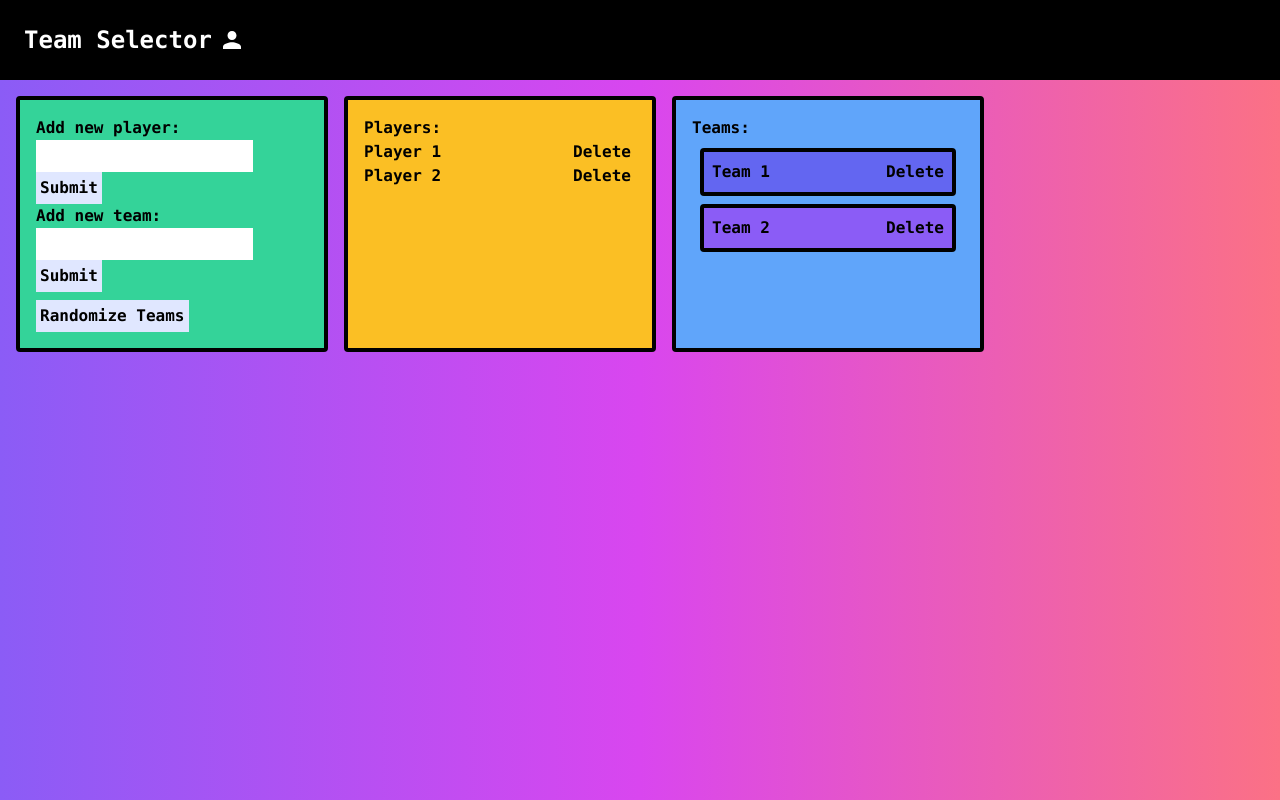
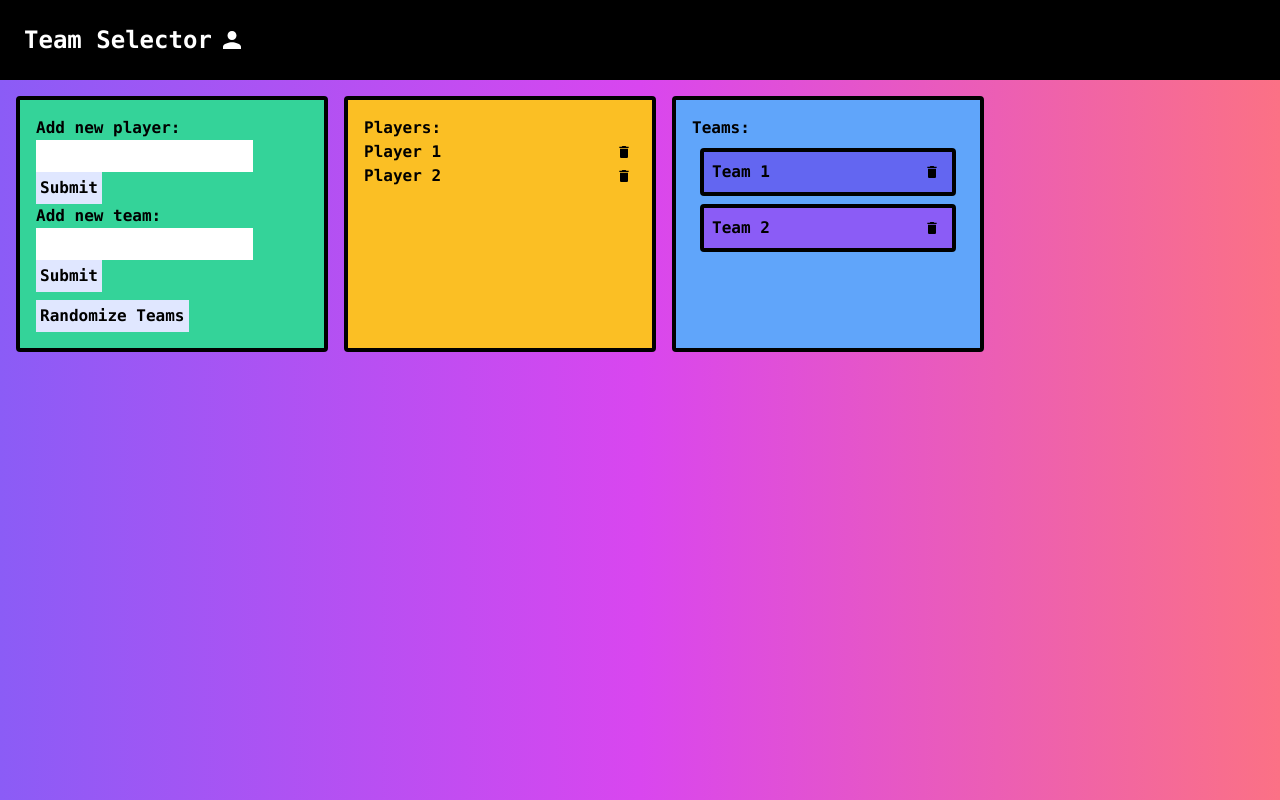
Before and after one commit to Saiyan-God/team-selector-app, a React (Create React App) app: page / in a window 1280 px wide. Built offline with nearby package versions, Linux system fonts and the light colour scheme.

Commit message:
Turn delete button into its own component

```diff
--- /dev/null
+++ b/src/DeleteButton.tsx
@@ -0,0 +1,25 @@
+
+import { MdDelete } from 'react-icons/md';
+
+export interface DeleteButtonType {
+    onClick?: React.MouseEventHandler<HTMLButtonElement>
+    className?: string
+}
+
+export default function DeleteButton({
+    onClick,
+    className,
+}: DeleteButtonType) {
+
+    const buttonClassName = `${className || ''} hover:bg-indigo-100 hover:rounded flex place-content-center items-center px-1`
+    return (
+        <>
+        <button
+            className={buttonClassName}
+            onClick={onClick}
+        >
+            <MdDelete/>
+        </button>
+        </>
+    )
+}
--- a/src/PlayerPanel.tsx
+++ b/src/PlayerPanel.tsx
@@ -1,6 +1,7 @@
 import { Player } from "./types/DataTypes";
 import { useAppDispatch } from './redux/hooks';
 import { removePlayer, toggleSelected } from "./redux/playerList";
+import DeleteButton from "./DeleteButton";
 
 interface PlayersPanelType {
     player: Player,
@@ -27,11 +28,8 @@ export default function PlayerPanel({
     return (
         <>
             <div className={`flex flex-row ${player.selected ? 'bg-white rounded': ''}`} onMouseOver={highlightPlayer} onMouseOut={highlightPlayer}>
-                <p className="basis-3/4">{player.name}</p>
-                <button
-                    className="basis-1/4 hover:bg-indigo-100 hover:rounded"
-                    onClick={removePlayerFromState}
-                >Delete</button>
+                <p className="basis-full">{player.name}</p>
+                <DeleteButton onClick={removePlayerFromState}/>
             </div>
         </>
     )
--- a/src/TeamManager.tsx
+++ b/src/TeamManager.tsx
@@ -51,7 +51,7 @@ export function TeamManager() {
                     <h1>
                         Team Selector
                     </h1>
-                    <IoMdPerson className=' inline-block align-bottom'/>
+                    <IoMdPerson className='inline-block align-bottom'/>
                 </div>
                 <div className='flex flex-row space-x-4 p-4'>
                     <div className='basis-1/4 rounded bg-emerald-400 border-black border-4 p-4'>
--- a/src/TeamPanel.tsx
+++ b/src/TeamPanel.tsx
@@ -3,6 +3,7 @@ import { useState } from 'react';
 import { Player, Team } from "./types/DataTypes";
 import { useAppSelector, useAppDispatch } from './redux/hooks';
 import { removeTeam } from "./redux/teamDirectory";
+import DeleteButton from './DeleteButton';
 
 interface TeamPanelType {
     team: Team
@@ -91,8 +92,8 @@ export default function TeamPanel({
     return (
         <div className={`${backgroundColor} rounded m-2 border-black border-4 p-2`}>
             <div className="flex flex-row">
-                <p className="basis-3/4">{team.name}</p>
-                <button className="basis-1/4 hover:bg-indigo-100 hover:rounded" onClick={removeTeamFromState}>Delete</button>
+                <p className="basis-full">{team.name}</p>
+                <DeleteButton onClick={removeTeamFromState}/>
             </div>
             <ul>
                 {teamPlayers.map(player => {
```
